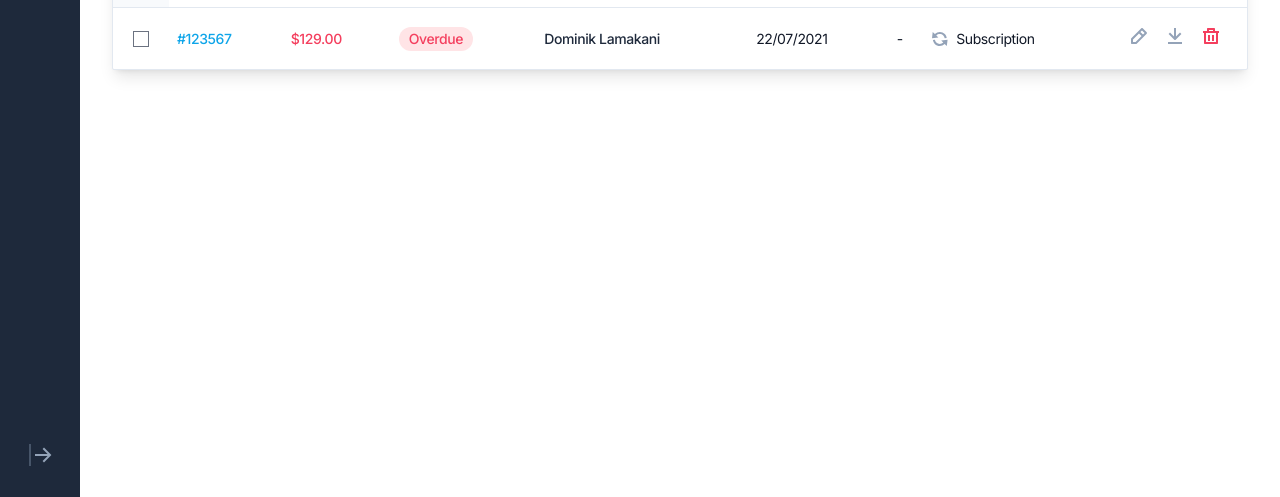
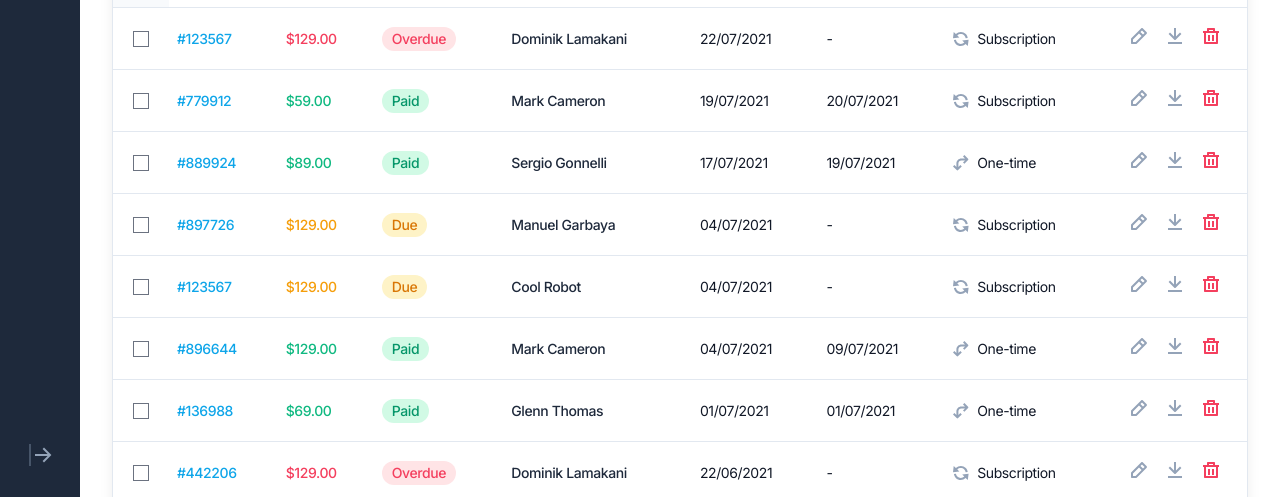
Before and after one commit to Roisfaozi/apptolls, a Next.js app: page /dashboard/shop/invoices in a window 1280 px wide. Shown: the part 303-800 px from the top of the page. Built offline with nearby package versions, Linux system fonts and the light colour scheme; no server answers; sample sign-in values are in the browser's storage.

Commit message:
feat: Updated InvoicesTable data and added new items Updated the data for the InvoicesTable component with additional items to simulate a more complete list of invoices.

```diff
--- a/src/components/dasboard/UI/InvoicesTable.tsx
+++ b/src/components/dasboard/UI/InvoicesTable.tsx
@@ -28,7 +28,96 @@ function InvoicesTable({ selectedItems }: InvoicesTableProps) {
       paiddate: '-',
       type: 'Subscription',
     },
-    // ... (data lainnya)
+    {
+      id: '1',
+      invoice: '#779912',
+      total: '$59.00',
+      status: 'Paid',
+      customer: 'Mark Cameron',
+      issueddate: '19/07/2021',
+      paiddate: '20/07/2021',
+      type: 'Subscription',
+    },
+    {
+      id: '2',
+      invoice: '#889924',
+      total: '$89.00',
+      status: 'Paid',
+      customer: 'Sergio Gonnelli',
+      issueddate: '17/07/2021',
+      paiddate: '19/07/2021',
+      type: 'One-time',
+    },
+    {
+      id: '3',
+      invoice: '#897726',
+      total: '$129.00',
+      status: 'Due',
+      customer: 'Manuel Garbaya',
+      issueddate: '04/07/2021',
+      paiddate: '-',
+      type: 'Subscription',
+    },
+    {
+      id: '4',
+      invoice: '#123567',
+      total: '$129.00',
+      status: 'Due',
+      customer: 'Cool Robot',
+      issueddate: '04/07/2021',
+      paiddate: '-',
+      type: 'Subscription',
+    },
+    {
+      id: '5',
+      invoice: '#896644',
+      total: '$129.00',
+      status: 'Paid',
+      customer: 'Mark Cameron',
+      issueddate: '04/07/2021',
+      paiddate: '09/07/2021',
+      type: 'One-time',
+    },
+    {
+      id: '6',
+      invoice: '#136988',
+      total: '$69.00',
+      status: 'Paid',
+      customer: 'Glenn Thomas',
+      issueddate: '01/07/2021',
+      paiddate: '01/07/2021',
+      type: 'One-time',
+    },
+    {
+      id: '7',
+      invoice: '#442206',
+      total: '$129.00',
+      status: 'Overdue',
+      customer: 'Dominik Lamakani',
+      issueddate: '22/06/2021',
+      paiddate: '-',
+      type: 'Subscription',
+    },
+    {
+      id: '8',
+      invoice: '#764321',
+      total: '$89.00',
+      status: 'Paid',
+      customer: 'Brian Halligan',
+      issueddate: '21/06/2021',
+      paiddate: '29/06/2021',
+      type: 'One-time',
+    },
+    {
+      id: '9',
+      invoice: '#908764',
+      total: '$129.00',
+      status: 'Due',
+      customer: 'Carolyn McNeail',
+      issueddate: '17/06/2021',
+      paiddate: '-',
+      type: 'Subscription',
+    }
   ];
 
   const [selectAll, setSelectAll] = useState(false);
```
